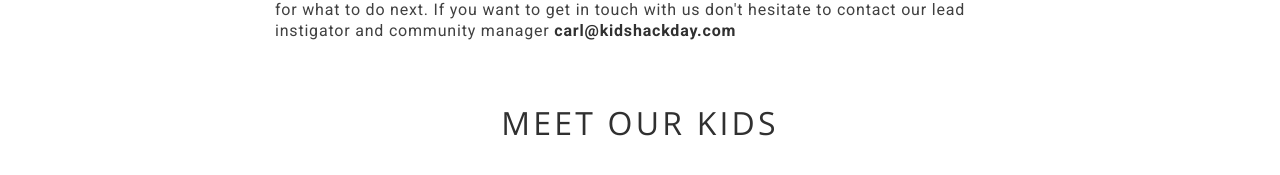
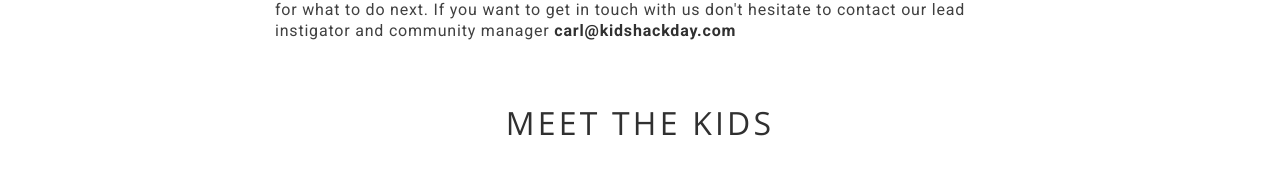
Before and after one commit to KidsHackDay/kidshackday.org, a Jekyll site: the page built from contact.html, in a window 1280 px wide. Shown: the part 299-474 px from the top of the page. Built offline with Jekyll 4.4.1, drawn with Linux system fonts in a browser that asks for light colours.

Commit message:
Update contact.html

```diff
--- a/contact.html
+++ b/contact.html
@@ -28,7 +28,7 @@ layout: 'default'
 	<div class="container">
 		<div class="row">
 			<div class="col text-center">
-				<h2>Meet our kids</h2>
+				<h2>Meet the kids</h2>
 			</div>
 		</div>
 		<div class="row items-list vertical-pad">
```
